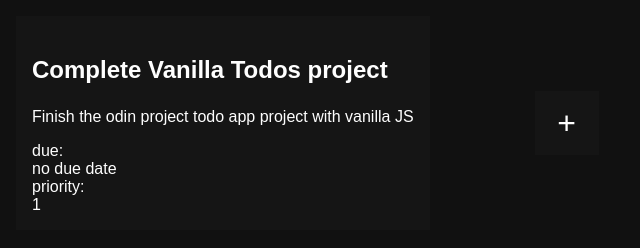
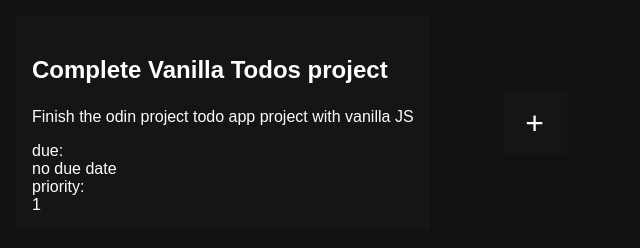
Before and after one commit to zachjensz/vanilla-notes, a website built with Vite: page index.html in a window 1280 px wide. Shown: the full height of the page, 0-640 px from the left. Built offline with nearby package versions, Linux system fonts and the light colour scheme.

Commit message:
Better todo spacing

```diff
--- a/style.css
+++ b/style.css
@@ -2,6 +2,10 @@
   --bg: #111;
   --bg1: #151515;
   --text: #fefefe;
+}
+
+* {
+  box-sizing: border-box;
 }
 
 html,
@@ -18,6 +22,8 @@ body {
 .project {
   display: flex;
   flex-flow: row wrap;
+  padding: 1rem;
+  gap: 1rem;
 }
 .todo-list {
   display: contents;
@@ -26,7 +32,6 @@ body {
 .create-todo {
   min-width: 20ch;
   min-height: 20ch;
-  margin: 1rem;
   padding: 1rem;
 }
 
```
